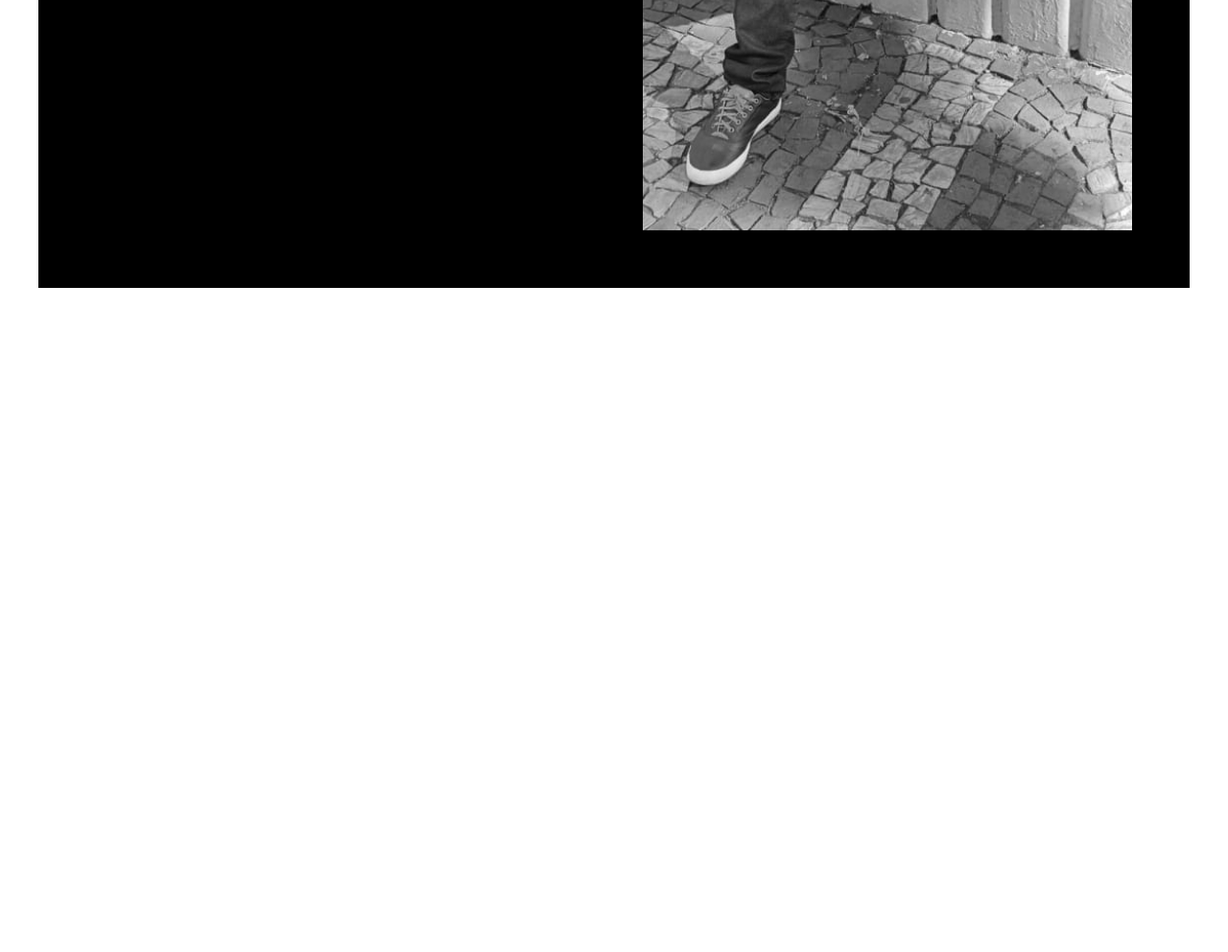
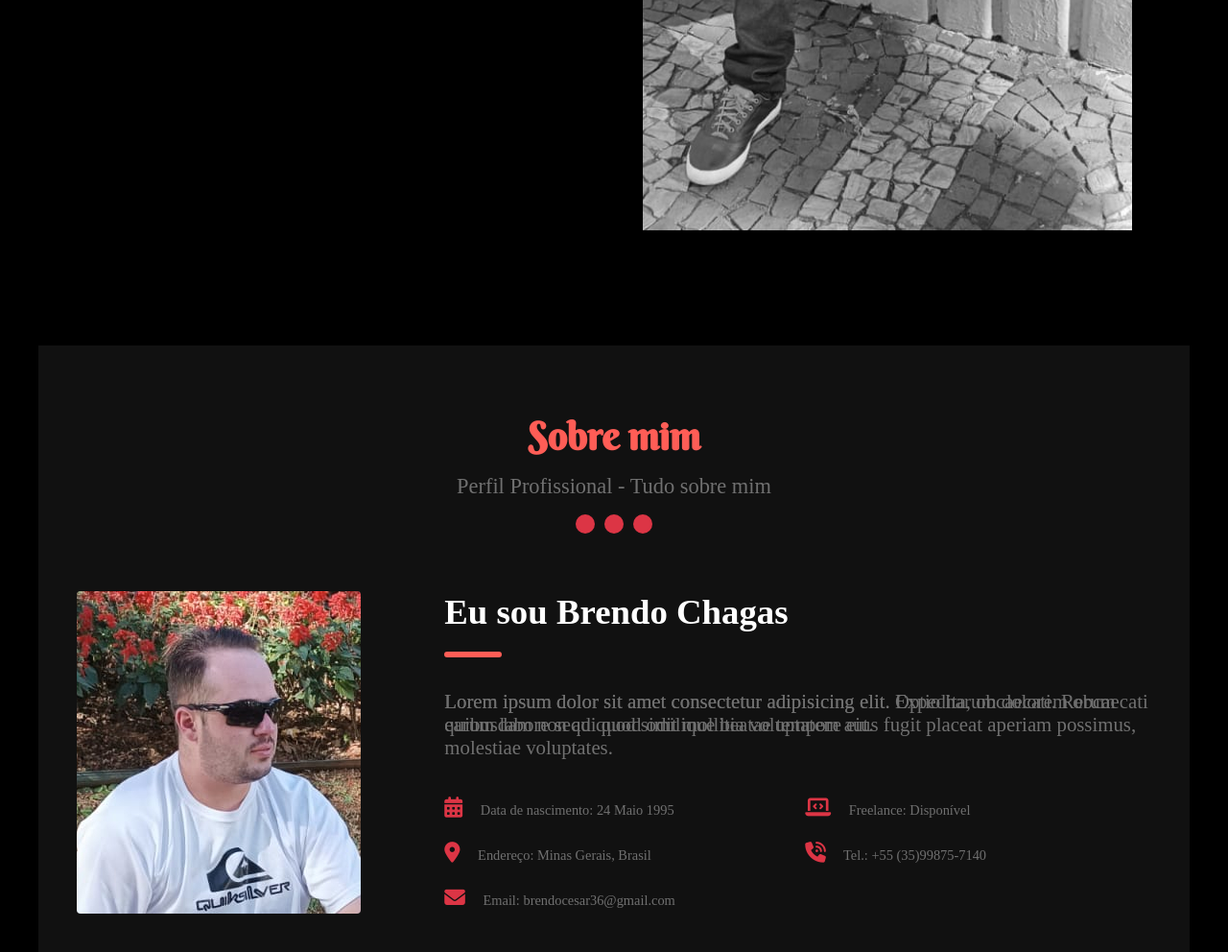
Before and after one commit to BrendoChagas/portfolio, a plain HTML site: page index.html in a window 1280 px wide. Shown: the part 803-1795 px from the top of the page at 96% size. Before the commit the page ends 1103 px from the top, so only its background shows below. Drawn offline with Linux system fonts and the light colour scheme.

Commit message:
feat: Criação da seção Sobre mim

```diff
--- a/assets/css/style.css
+++ b/assets/css/style.css
@@ -1,9 +1,15 @@
 @charset "UTF 8";
 @import url("https://fonts.googleapis.com/css2?family=Poppins:ital,wght@0,100;0,200;0,300;0,400;0,500;0,600;0,700;0,800;0,900;1,400&display=swap");
+@import url("https://fonts.googleapis.com/css2?family=Berkshire+Swash&display=swap");
 
 :root {
 	--cor-principal: #000;
-	--cor-fontPrinc: #;
+	--cor-secundaria: #111;
+	--cor-terciaria: #ff5d56;
+	--cor-fontPrinc: #fff;
+	--cor-fontSec: #f7f7f7;
+	--cor-fontTerc: #707070;
+	--cor-fontTitulo: #dc3545;
 }
 
 * {
@@ -15,6 +21,7 @@
 }
 
 body {
+	background-color: var(--cor-principal);
 	max-width: 1200px;
 	margin: 0 auto;
 }
@@ -29,12 +36,12 @@ header {
 }
 
 h1 {
-	color: #dc3545;
+	color: var(--cor-fontTitulo);
 	font-size: 2.5em;
 }
 
 header span {
-	color: #fff;
+	color: var(--cor-fontPrinc);
 }
 
 header .navegacao-primaria {
@@ -45,7 +52,7 @@ header .navegacao-primaria {
 
 header .navegacao-primaria li a {
 	padding: 10px;
-	color: #fff;
+	color: var(--cor-fontPrinc);
 	font-size: 1.3em;
 }
 
@@ -59,7 +66,7 @@ header .navegacao-primaria li a {
 }
 
 .section-cv {
-	background-color: #000;
+	background-color: var(--cor-principal);
 	display: grid;
 	grid-template-columns: 1fr 1fr;
 	justify-content: space-around;
@@ -78,20 +85,20 @@ header .navegacao-primaria li a {
 .section-cv div h2 {
 	font-family: "Poppins", sans-serif;
 	font-weight: 600;
-	color: #f7f7f7;
+	color: var(--cor-fontSec);
 }
 
 .section-cv div p {
 	font-family: "Poppins", sans-serif;
 	font-weight: 200;
-	color: #f7f7f7;
+	color: var(--cor-fontSec);
 }
 
 .section-cv div a {
 	justify-self: start;
-	color: #f7f7f7;
+	color: var(--cor-fontSec);
 	padding: 15px 40px;
-	border: 2px solid #fff;
+	border: 2px solid var(--cor-fontPrinc);
 	border-radius: 5px;
 }
 
@@ -99,10 +106,127 @@ header .navegacao-primaria li a {
 	width: 100%;
 }
 
-/* MAIN */
+/* MAIN - Sobre mim */
+
+main {
+	background-color: var(--cor-secundaria);
+}
+
+main .sobre {
+	margin-top: 60px;
+	display: grid;
+	grid-template-columns: 1fr 1fr 1fr;
+	gap: 30px;
+	justify-content: center;
+	padding: 40px;
+}
+
+.sobre-titulo {
+	margin: 30px 0;
+	grid-column: 1/-1;
+	text-align: center;
+	color: var(--cor-fontPrinc);
+}
+
+.sobre-titulo h1 {
+	font-size: 2.5em;
+	color: var(--cor-terciaria);
+	margin-bottom: 15px;
+	font-family: "Berkshire Swash", cursive;
+}
+
+.sobre-titulo p {
+	color: var(--cor-fontTerc);
+	font-size: 1.4em;
+	margin-bottom: 16px;
+	position: relative;
+}
+
+.sobre-titulo div {
+	display: flex;
+	gap: 10px;
+	justify-content: center;
+}
+
+.sobre-titulo span {
+	display: block;
+	height: 20px;
+	width: 20px;
+	border-radius: 50%;
+	background-color: var(--cor-fontTitulo);
+}
+
+.sobre img {
+	animation: ladoSecao 0.6s ease-in-out forwards;
+	cursor: pointer;
+	grid-row: 2;
+	max-width: 100%;
+	border-radius: 4px;
+	filter: blur(0);
+}
+
+.sobre img:hover {
+	transition: 0.5s ease-in;
+	filter: blur(1px);
+}
+
+.sobre-conteudo {
+	animation: sobeSecao 0.6s ease-in-out forwards;
+	grid-column: 2/-1;
+	display: grid;
+	grid-template-columns: 1fr 1fr;
+	color: var(--cor-fontTerc);
+}
+
+.sobre-texto {
+	display: grid;
+	grid-column: 1/-1;
+	grid-template-columns: 1fr 1fr;
+}
+
+.sobre-texto h1 {
+	font-size: 2.3em;
+	color: var(--cor-fontPrinc);
+	grid-column: 1/-1;
+}
+
+.sobre-texto h1::after {
+	background-color: var(--cor-terciaria);
+	height: 6px;
+	width: 60px;
+	margin: 20px 0;
+	content: "";
+	display: block;
+	border-radius: 5px;
+}
+
+.sobre-texto p {
+	font-size: 1.3em;
+	grid-row: 2;
+	grid-column: 1/-1;
+}
+
+.sobre-info {
+	margin-top: 20px;
+	display: grid;
+	grid-template-columns: 1fr 1fr;
+	grid-column: 1/-1;
+	gap: 15px;
+	align-items: center;
+}
+
+.sobre-info i {
+	color: var(--cor-fontTitulo);
+	padding-right: 15px;
+	font-size: 1.5em;
+}
+
+.sobre-info p {
+	font-size: 0.9em;
+}
 
 /* KEYFRAMES */
-/* Animação aplicada ao content referente a classe *.digitando* resultando num efeito de cursor piscando. */
+/* Animação aplicada ao conteudo referente a classe *.digitando* resultando num efeito de cursor piscando. */
 @keyframes pisca {
 	0%,
 	100% {
@@ -112,3 +236,24 @@ header .navegacao-primaria li a {
 		opacity: 0;
 	}
 }
+
+/*Animação aplicada ao conteudo referente a classe *.sobre-conteudo* */
+@keyframes sobeSecao {
+	from {
+		transition: 0.5s;
+		transform: translate3d(60px, 0, 0);
+	}
+	to {
+		transform: translate3d(0, 0, 0);
+	}
+}
+
+@keyframes ladoSecao {
+	from {
+		transition: 0.5s;
+		transform: translate3d(-60px, 0, 0);
+	}
+	to {
+		transform: translate3d(0, 0, 0);
+	}
+}
--- a/index.html
+++ b/index.html
@@ -6,6 +6,13 @@
 		<meta name="viewport" content="width=device-width, initial-scale=1.0" />
 		<title>Brendo - Portfolio</title>
 		<link rel="stylesheet" href="assets/css/style.css" />
+		<link
+			rel="stylesheet"
+			href="https://cdnjs.cloudflare.com/ajax/libs/font-awesome/6.4.0/css/all.min.css"
+			integrity="sha512-iecdLmaskl7CVkqkXNQ/ZH/XLlvWZOJyj7Yy7tcenmpD1ypASozpmT/E0iPtmFIB46ZmdtAc9eNBvH0H/ZpiBw=="
+			crossorigin="anonymous"
+			referrerpolicy="no-referrer"
+		/>
 	</head>
 	<body>
 		<header>
@@ -35,7 +42,38 @@
 			<img src="assets/img/img-principal.jpeg" alt="Foto - Brendo Chagas" />
 		</section>
 		<main>
-
+			<article aria-label="seção sobre mim" class="sobre">
+				<div class="sobre-titulo">
+					<h1>Sobre mim</h1>
+					<p>Perfil Profissional - Tudo sobre mim</p>
+					<div aria-label="seção apenas de ilustração de botões">
+						<span></span>
+						<span></span>
+						<span></span>
+					</div>
+				</div>
+				<img src="assets/img/img-secundaria.jpeg" alt="Foto - Brendo Chagas" />
+				<div class="sobre-conteudo">
+					<div class="sobre-texto">
+						<h1>Eu sou Brendo Chagas</h1>
+						<p>
+							Lorem ipsum dolor sit amet consectetur adipisicing elit. Optio harum dolorem obcaecati earum labore sequi
+							quod odit mollitia voluptatem aut.
+						</p>
+						<p>
+							Lorem ipsum dolor sit amet consectetur adipisicing elit. Expedita, obcaecati. Rerum quibusdam non ad quod
+							similique beatae tempore eius fugit placeat aperiam possimus, molestiae voluptates.
+						</p>
+					</div>
+					<div class="sobre-info">
+						<p><i class="fa-solid fa-calendar-days"></i> Data de nascimento: 24 Maio 1995</p>
+						<p><i class="fa-shape fa-solid fa-laptop-code"></i> Freelance: Disponível</p>
+						<p><i class="fa-solid fa-location-dot"></i> Endereço: Minas Gerais, Brasil</p>
+						<p><i class="fa-solid fa-phone-volume"></i> Tel.: +55 (35)99875-7140</p>
+						<p><i class="fa-solid fa-envelope"></i> Email: brendocesar36@gmail.com</p>
+					</div>
+				</div>
+			</article>
 		</main>
 		<script src="assets/js/script.js"></script>
 	</body>
```
